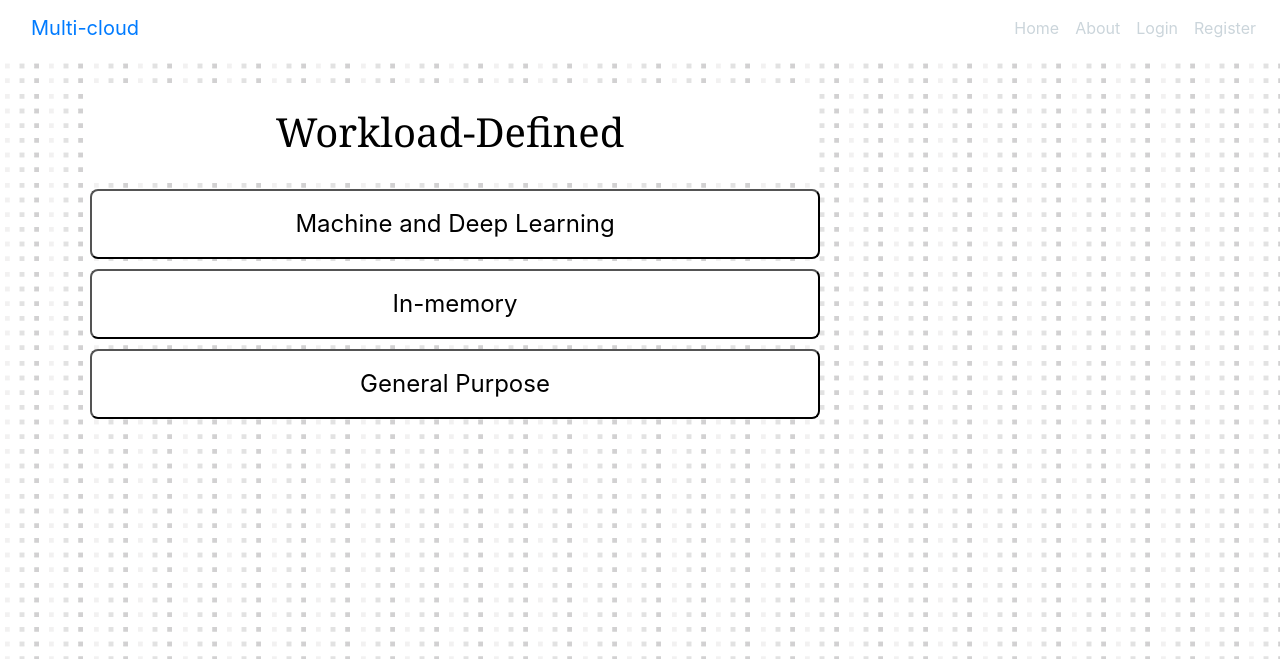
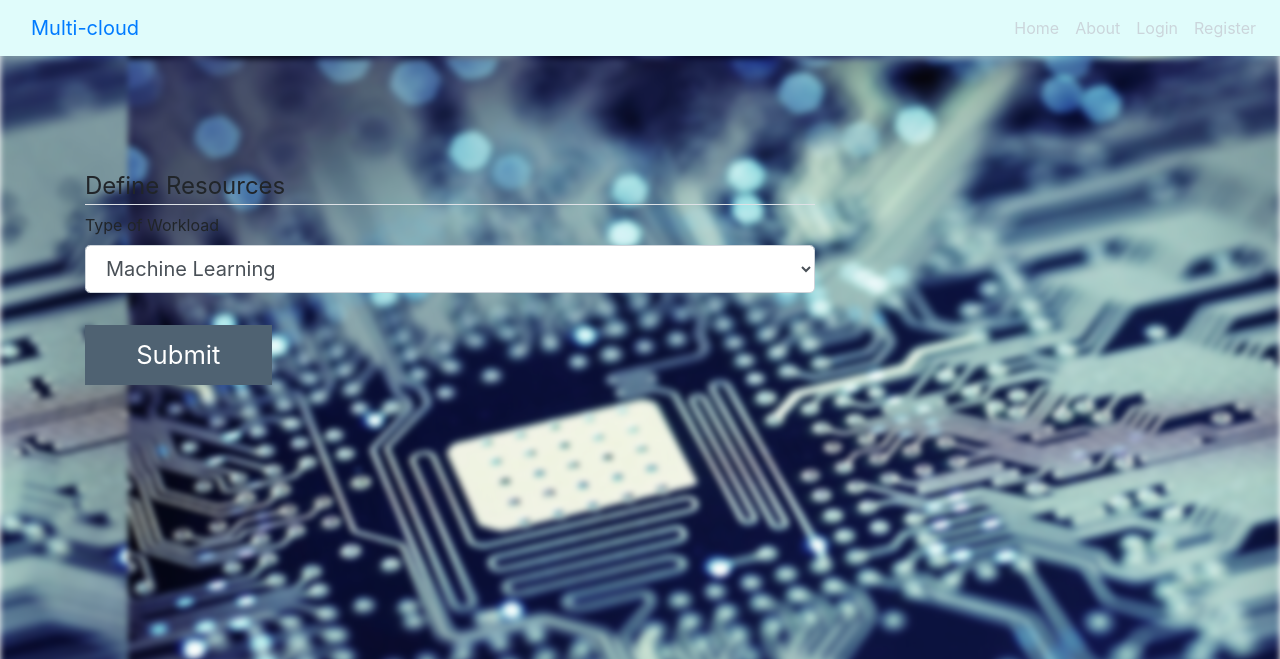
Before and after one commit to bopopescu/multicloud_mqp2018, a Flask app: page /workload in a window 1280 px wide. Shown: the top 659 px of the page. Run offline with Flask 2, Linux system fonts and the light colour scheme; some libraries are stand-ins or nearby versions.

Commit message:
still working on it, stuck on a bug but the basics are there!

```diff
--- a/multi-cloud/app/forms.py
+++ b/multi-cloud/app/forms.py
@@ -50,8 +50,21 @@ class UpdateAccountForm(FlaskForm):
 
 
 class ResourceForm(FlaskForm):
-    os = SelectField('Operating System', choices=[('win','Windows'),('linux','Linux'), ('rhel', 'RedHat'), ('unix', 'Unix')])
+    os = SelectField('Operating System', choices=[('win','Windows'),
+                                                  ('linux','Linux'),
+                                                  ('rhel', 'RedHat'),
+                                                  ('unix', 'Unix')])
     storage = StringField('Storage Capacity (GB)', validators=[DataRequired(), Length(min=1, max=6)])
     memory = StringField('Memory (GB)', validators=[DataRequired(), Length(min=1, max=6)])
     cpu = StringField('Number of CPUs', validators=[DataRequired(), Length(min=1, max=3)])
     submit = SubmitField('Submit')
+
+
+class WorkloadForm(FlaskForm):
+    type = SelectField('Type of Workload',
+                       choices=[('ml', 'Machine Learning'),
+                                                    ('im','In Memory'),
+                                                    ('gp', 'General Purpose')],
+                       validators=[DataRequired()]
+                       )
+    submit = SubmitField('Submit')
--- a/multi-cloud/app/price.py
+++ b/multi-cloud/app/price.py
@@ -1,7 +1,7 @@
 from libcloud.compute.drivers.ec2 import BaseEC2NodeDriver
 from datetime import datetime, timedelta
-from gather_prices import gather_prices, read_prices_from_file, gather_images
-from app.config import GCP_PRICE_FILE, AWS_PRICE_FILE
+from .gather_prices import gather_prices, read_prices_from_file, gather_images
+from .config import GCP_PRICE_FILE, AWS_PRICE_FILE
 
 TIMESTAMP_FILE = "app/timestamp.txt"
 margin = timedelta(days = 10)
@@ -70,6 +70,51 @@ def find_instance(memory, storage):
         return None, None, None
 
 
+def find_instance_workload(workload):
+    current_time = datetime.now()
+    gcp_sizes = []
+    aws_sizes = []
+
+    if current_time > (get_timestamp() + margin):
+        gather_prices()
+        gather_images()
+        aws_sizes = read_prices_from_file(AWS_PRICE_FILE)
+        gcp_sizes = read_prices_from_file(GCP_PRICE_FILE)
+        write_timestamp(current_time)
+    else:
+        aws_sizes = read_prices_from_file(AWS_PRICE_FILE)
+        gcp_sizes = read_prices_from_file(GCP_PRICE_FILE)
+
+    for s in aws_sizes:
+        # check s to see if it is of the workload we need
+        if workload == "ml":
+            if "Deep Learning" in s:
+                valid_instances.append(s)
+        elif workload == "im":
+            if ("r4."or "r5."or "r5a."or "r5d."or "x1."or "x1e."or "z1d") in s:
+                valid_instances.append(s)
+        elif workload == "gp":
+            # general purpose = all AMIs are technically ok to use
+            # append them all, algo will find cheapest one
+            valid_instances.append(s)
+
+    for gcp in gcp_sizes:
+        # check gcp to see if it is of the workload we need
+        if workload == "ml":
+            print("machine learning")
+
+    instance = find_lowest_price(valid_instances)
+    top_three = find_three_choices(valid_instances)
+    print("------")
+    print(top_three)
+    print("------")
+
+    if instance != None:
+        print_instance_stats(instance)
+        return instance, top_three, valid_instances
+    else:
+        return None, None, None
+
 def find_lowest_price(valid_instances):
     min = 100
     instance = None
--- a/multi-cloud/app/routes.py
+++ b/multi-cloud/app/routes.py
@@ -1,13 +1,13 @@
 from flask import render_template, flash, redirect, url_for, request, Response, send_file
-from app import app, db, bcrypt
-from app.forms import RegistrationForm, LoginForm, UpdateAccountForm, ResourceForm
-from app.models import User
+from . import app, db, bcrypt
+from .forms import RegistrationForm, LoginForm, UpdateAccountForm, ResourceForm, WorkloadForm
+from .models import User
 from flask_login import login_user, current_user, logout_user, login_required
-from app.price import *
+from .price import *
 from libcloud.compute.providers import get_driver
 from libcloud.compute.types import *
 from libcloud.compute.base import NodeSize
-from app.deployment import deployment, get_node, wait_for_node
+from .deployment import deployment, get_node, wait_for_node
 import time
 import threading
 
@@ -92,17 +92,41 @@ def account():
 
 @app.route('/workload')
 def workload_defined():
-    return render_template('workload.html', title='Workload-based')
+    # machine & deep learning
+    # in memory
+    # general purpose
+    form = WorkloadForm()
+    instance_provider = None
+
+    if form.validate_on_submit():
+        instance, top_three, valid_instances = find_instance_workload(int(form.type.data))
+        types = []
+        for i in top_three:
+            types.append(detect_type(i))
+        instance_provider = detect_type(instance)
+
+        return render_template('options.html', title='Options', instance=instance,
+                               top_three=top_three, instance_provider=instance_provider, types=types,
+                               length=len(top_three))
+
+    if request.method == 'POST':
+        user_option = request.form.get('options')
+        print("User option: " + user_option)
+        return render_template('login.html', title='Login', form=form)
+
+    return render_template('workload.html', title='Workload-based', form=form)
 
 
-instance2 = None
-instance_provider = None
 @app.route('/custom', methods=['GET', 'POST'])
 def custom():
-    # os
+# os
     # storage
     # memory
     # cpu
+
+    instance2 = None
+    instance_provider = None
+
     form = ResourceForm()
 
     if form.validate_on_submit():
--- a/multi-cloud/app/templates/workload.html
+++ b/multi-cloud/app/templates/workload.html
@@ -1,10 +1,26 @@
-{% extends "layout.html" %}
+{% extends "layout2.html" %}
 {% block content %}
-    <h1 style="padding:40px 40px;"</h1>
-    <h1 style="background-color:white; font-family:georgia; text-align:center; vertical-align: middle; padding:20px 10px;"> Workload-Defined</h1>
-    <button class="button" type="button" style="margin:5px">Machine and Deep Learning</button>
-    <button class="button" type="button" style="margin:5px">In-memory</button>
-    <button class="button" type="button" style="margin:5px">General Purpose</button>
-
-
+    <h1 style="padding:80px;"></h1>
+    <form method="POST" action="">
+            {{ form.hidden_tag() }}
+            <fieldset class="form-group">
+                <legend class="border-bottom mb-6"> Define Resources</legend>
+                <div class="form-group">
+                    {{ form.type.label(class="form-control-label") }}
+                    {% if form.type.errors %}
+                        {{ form.type(class="form-control form-control-lg is-invalid") }}
+                        <div class="invalid-feedback">
+                            {% for error in form.os.errors %}
+                                <span> {{ error }} </span>
+                            {% endfor %}
+                        </div>
+                    {% else %}
+                        {{ form.type(class="form-control form-control-lg") }}
+                    {% endif %}
+                </div>
+            </fieldset>
+        <div class="form-group">
+                    {{ form.submit(class="button-submit") }}
+        </div>
+    </form>
 {% endblock content %}
```
Also changed, not shown: multi-cloud/app/gather_prices.py (+24 -1 lines).
